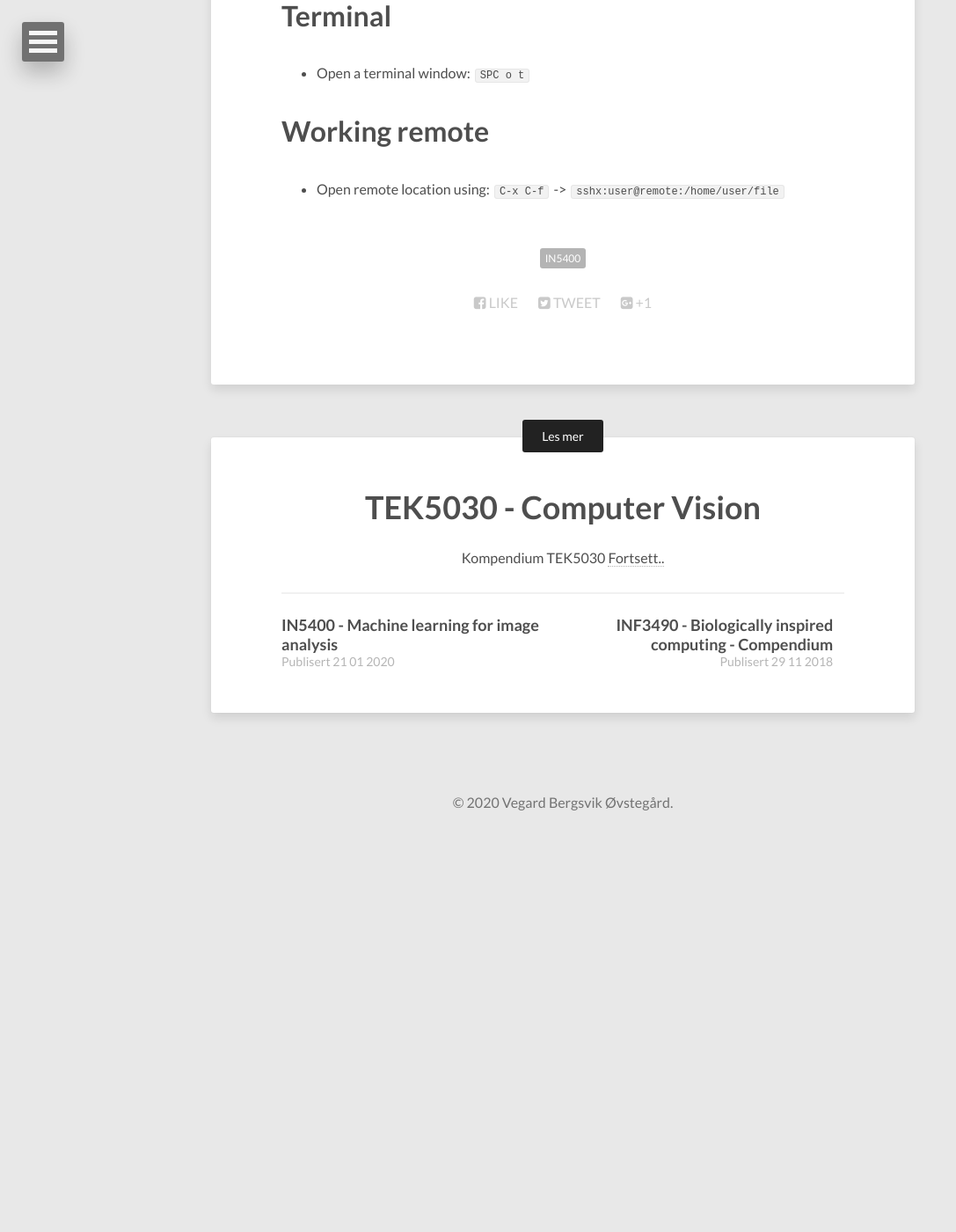
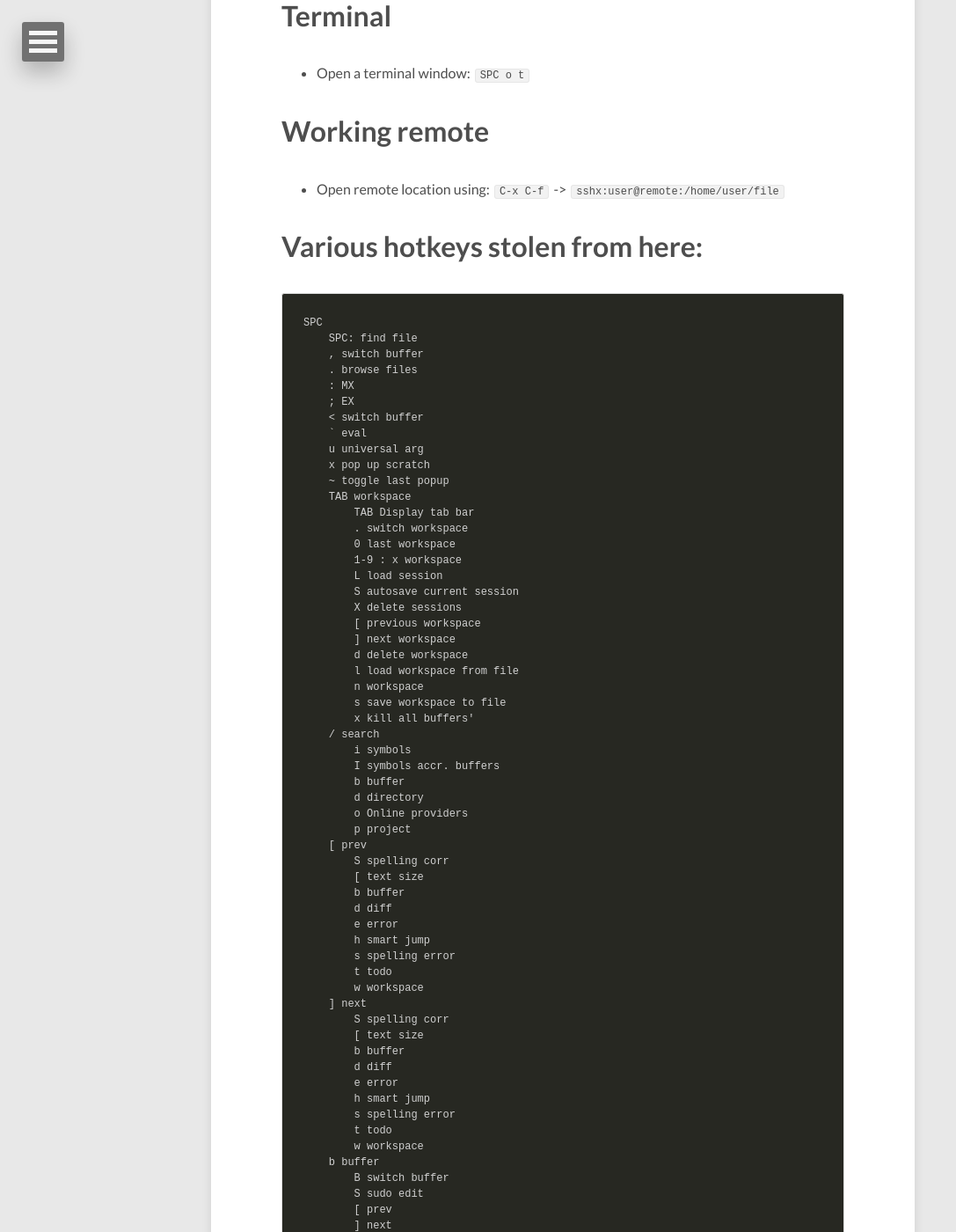
Before and after one commit to vegovs/vegovs.github.io, a Jekyll site: the page built from _posts/2020-03-20-2020-03-20-EMACS-DOOM.md, in a window 1280 px wide and 1400 px high, scrolled down 5000 px. Shown: the whole window at 88% size, without its empty margins (0-1087 px from the left). Built offline with Jekyll 4.4.1, drawn with Linux system fonts in a browser that asks for light colours; nearby versions of some CDN libraries; before the commit the page ends 5953 px from its top, so only the background shows below that; some of the changed text lies outside the part shown.

Commit message:
:pencil: Emacs doom notes
Added various key-binds.

````diff
--- a/_posts/2020-03-20-2020-03-20-EMACS-DOOM.md
+++ b/_posts/2020-03-20-2020-03-20-EMACS-DOOM.md
@@ -144,3 +144,192 @@
 # Working remote
 
 * Open remote location using: `C-x C-f` -> `sshx:user@remote:/home/user/file`
+
+# Various hotkeys stolen from [here:](https://gist.github.com/hjertnes/9e14416e8962ff5f03c6b9871945b165)
+```
+SPC
+    SPC: find file
+    , switch buffer
+    . browse files
+    : MX
+    ; EX
+    < switch buffer
+    ` eval
+    u universal arg
+    x pop up scratch
+    ~ toggle last popup
+    TAB workspace
+        TAB Display tab bar
+        . switch workspace
+        0 last workspace
+        1-9 : x workspace
+        L load session
+        S autosave current session
+        X delete sessions
+        [ previous workspace
+        ] next workspace
+        d delete workspace
+        l load workspace from file
+        n workspace
+        s save workspace to file
+        x kill all buffers'
+    / search
+        i symbols
+        I symbols accr. buffers
+        b buffer
+        d directory
+        o Online providers
+        p project
+    [ prev
+        S spelling corr
+        [ text size
+        b buffer
+        d diff
+        e error
+        h smart jump
+        s spelling error
+        t todo
+        w workspace
+    ] next
+        S spelling corr
+        [ text size
+        b buffer
+        d diff
+        e error
+        h smart jump
+        s spelling error
+        t todo
+        w workspace
+    b buffer
+        B switch buffer
+        S sudo edit
+        [ prev
+        ] next
+        b switch ws buffer
+        k kill buffer
+        n new empty buffer
+        o kill other buffers
+        s save buffer
+        x pop scratch buffer
+        z burry buffer
+    c code
+        d jump to def
+        D jump to ref
+        e evaluate buffer
+        E evaluate and replace
+        b build
+        r repl
+        x list errors
+    f file
+        . find file
+        / find file in project
+        > sudo find file
+        ? find file from here
+        E Browse emacs.d
+        P browse private config
+        R recent project files
+        a find other file
+        c open project editor config
+        d find dir
+        e find file in emacs.d
+        p find file in private config
+        r recent files
+        y yank filename
+    g git
+        c magit commit
+        C magit clone
+        G list gists
+        L list reps
+        P magic pull popup
+        R git revert
+        S git stage
+        U git unstange hunk
+        [ previous
+        ] next
+        b magic blame
+        d magic dispatch
+        f magic find
+        g magit status
+        i init repo
+        l magit buffer log
+        p push popup
+        r git revert hunk
+        s git status
+        t git time matchine
+    o open
+        M mail
+        N neotree
+        O reveal proj finder
+        b browser
+        d debugger
+        n neotree
+        o reveal in finder
+        r repl
+        t terminal
+    p project
+        ! run cmd in project root
+        . browse
+        / find in project
+        c compile project
+        o find other file
+        p switch project
+        r recent project files
+        t list project tasks
+        x invalidate cache
+    q quit
+        q save and quit
+        Q quit
+    r remote
+        . browse remote files
+        > detect remote changes
+        D diff local and remote
+        U upload local
+        d download remote
+        u upload local
+    s snippets
+        S find snippet
+        i insert snippet
+        n new snippet
+        s find snippet for mode
+    t toggle
+        F frame fullscreen
+        I indente
+        b big mode
+        f flycheck
+        g evil goggles
+        h impatient modei indet guides
+        l line numbers
+        p org-tree-slide-mode
+        s flyspell
+    w window
+        + increase height
+        - descr height
+        < dec width
+        = balance windows
+        > incr width
+        H move left
+        J move down
+        K move up
+        L move right
+        R rotate up
+        S split
+        W prev
+        _ set height
+        b bottom right
+        c close window
+        h left
+        j down
+        k up
+        l right
+        n new
+        o enlargen
+        p mru
+        q quit
+        r rotate down
+        s split
+        t top left
+        u winner undo
+        v vsplit
+        w next
+        | set width
+```
````
